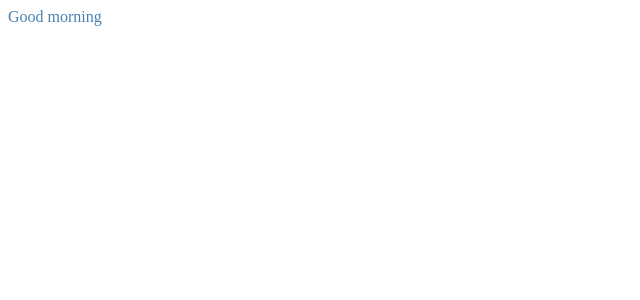
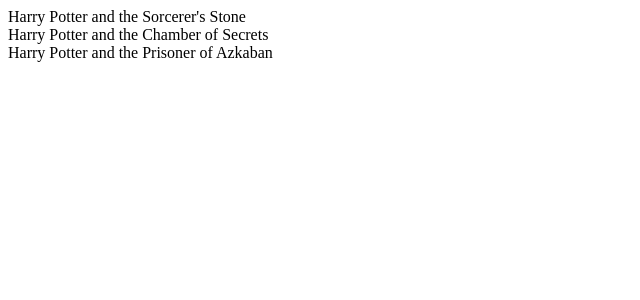
Before and after one commit to Maggie-dev93/myFlix-client, a React (Vite) app: page / in a window 1280 px wide. Shown: the top 300 px of the page, without its empty margins (0-640 px from the left). Built offline with nearby package versions, Linux system fonts and the light colour scheme.

Commit message:
lesson 3.3

```diff
--- a/package.json
+++ b/package.json
@@ -1,5 +1,6 @@
 {
   "name": "myflix-client",
+  "main": "src/index.js",
   "version": "1.0.0",
   "description": "",
   "scripts": {
--- /dev/null
+++ b/src/components/main-view/main-view.jsx
@@ -0,0 +1,97 @@
+import { useState } from "react";
+import { MovieCard } from "../movie-card/movie-card";
+import { MovieView } from "../movie-view/movie-view";
+
+export const MainView = () => {
+  const [movies, setMovies] = useState([
+    {
+      _id: { $oid: "661f4ac250e1add6e3ef635a" },
+      title: "Harry Potter and the Sorcerer's Stone",
+      description:
+        "An orphaned boy enrolls in a school of wizardry, where he learns the truth about himself, his family and the terrible evil that haunts the magical world.",
+      releaseDate: "2001",
+      director: {
+        name: "Chris Columbus",
+        bio: "Chris Columbus is an American filmmaker and producer, known for directing family and fantasy films.",
+        birth: "1958",
+        death: "Still Living",
+      },
+      genre: {
+        name: "Fantasy",
+        description:
+          "Fantasy film is a genre that incorporates magical, mythical, or supernatural elements as a core part of the plot, theme, or setting. Many fantasy films are inspired by folklore and mythology, creating unique worlds where magic frequently plays a key role.",
+      },
+      poster:
+        "https://image.tmdb.org/t/p/original/kZModq4nvmXhSmXdMJWSmbqWXhH.jpg",
+    },
+    {
+      _id: { $oid: "661f4ac250e1add6e3ef635b" },
+      title: "Harry Potter and the Chamber of Secrets",
+      description:
+        "An ancient prophecy seems to be coming true when a mysterious presence begins stalking the corridors of a school of magic and leaving its victims paralyzed.",
+      releaseDate: "2002",
+      director: {
+        name: "Chris Columbus",
+        bio: "Chris Columbus is an American filmmaker and producer, known for directing family and fantasy films.",
+        birth: "1958",
+        death: "Still Living",
+      },
+      genre: {
+        name: "Fantasy",
+        description:
+          "Fantasy film is a genre that incorporates magical, mythical, or supernatural elements as a core part of the plot, theme, or setting. Many fantasy films are inspired by folklore and mythology, creating unique worlds where magic frequently plays a key role.",
+      },
+      poster:
+        "https://rukminim2.flixcart.com/image/850/1000/jmkwya80/poster/z/6/z/large-wb-official-licensed-harry-potter-chamber-of-secrets-movie-original-imaf9gh7kf8688ga.jpeg?q=20&crop=false",
+    },
+    {
+      _id: { $oid: "661f4ac250e1add6e3ef635c" },
+      title: "Harry Potter and the Prisoner of Azkaban",
+      description:
+        "Harry Potter, Ron and Hermione return to Hogwarts School of Witchcraft and Wizardry for their third year of study, where they delve into the mystery surrounding an escaped prisoner who poses a dangerous threat to the young wizard.",
+      releaseDate: "2004",
+      director: {
+        name: "David Yates",
+        bio: "David Yates is a British film director best known for directing the final four films in the Harry Potter film series.",
+        birth: "1963",
+        death: "Still Living",
+      },
+      genre: {
+        name: "Fantasy",
+        description:
+          "Fantasy film is a genre that incorporates magical, mythical, or supernatural elements as a core part of the plot, theme, or setting. Many fantasy films are inspired by folklore and mythology, creating unique worlds where magic frequently plays a key role.",
+      },
+      poster:
+        "https://encrypted-tbn0.gstatic.com/images?q=tbn:ANd9GcSL_yF4_zlBYcrgG0Wuteh2OXP1czONAiGhc8vjFBj4UA&s",
+    },
+  ]);
+
+  const [selectedMovie, setSelectedMovie] = useState(null);
+
+  if (selectedMovie) {
+    return (
+      <MovieView
+        movie={selectedMovie}
+        onBackClick={() => setSelectedMovie(null)}
+      />
+    );
+  }
+
+  if (movies.length === 0) {
+    return <div>The list is empty!</div>;
+  }
+
+  return (
+    <div>
+      {movies.map((movie) => (
+        <MovieCard
+          key={movie._id.$oid}
+          movie={movie}
+          onMovieClick={(newSelectedMovie) => {
+            setSelectedMovie(newSelectedMovie);
+          }}
+        />
+      ))}
+    </div>
+  );
+};
--- /dev/null
+++ b/src/components/movie-card/movie-card.jsx
@@ -0,0 +1,11 @@
+export const MovieCard = ({ movie, onMovieClick }) => {
+  return (
+    <div
+      onClick={() => {
+        onMovieClick(movie);
+      }}
+    >
+      {movie.title}
+    </div>
+  );
+};
--- /dev/null
+++ b/src/components/movie-view/movie-view.jsx
@@ -0,0 +1,42 @@
+export const MovieView = ({ movie, onBackClick }) => {
+  return (
+    <div>
+      <div>
+        <img src={movie.poster} alt={movie.title} />
+      </div>
+      <div>
+        <span>Title: </span>
+        <span>{movie.title}</span>
+      </div>
+      <div>
+        <span>Description: </span>
+        <span>{movie.description}</span>
+      </div>
+      <div>
+        <span>Genre: </span>
+        <span>{movie.genre.name}</span>
+      </div>
+      <div>
+        <span>Genre Description: </span>
+        <span>{movie.genre.description}</span>
+      </div>
+      <div>
+        <span>Director: </span>
+        <span>{movie.director.name}</span>
+      </div>
+      <div>
+        <span>Director Bio: </span>
+        <span>{movie.director.bio}</span>
+      </div>
+      <div>
+        <span>Director Birth Date: </span>
+        <span>{movie.director.birth}</span>
+      </div>
+      <div>
+        <span>Director Death: </span>
+        <span>{movie.director.death}</span>
+      </div>
+      <button onClick={onBackClick}>Back</button>
+    </div>
+  );
+};
--- a/src/index.jsx
+++ b/src/index.jsx
@@ -1,20 +1,13 @@
-import { createRoot } from 'react-dom/client';
+import { createRoot } from "react-dom/client";
 
-// Import statement to indicate that you need to bundle `./index.scss`
+import { MainView } from "./components/main-view/main-view";
+
 import "./index.scss";
 
-// Main component (will eventually use all the others)
-const MyFlixApplication = () => {
-  return (
-    <div className="my-flix">
-      <div>Good morning</div>
-    </div>
-  );
+const App = () => {
+  return <MainView />;
 };
 
-// Finds the root of your app
 const container = document.querySelector("#root");
 const root = createRoot(container);
-
-// Tells React to render your app in the root DOM element
-root.render(<MyFlixApplication />);
+root.render(<App />);
```
Also changed, not shown: 2 other files (tests, documents, lock files or other folders).
